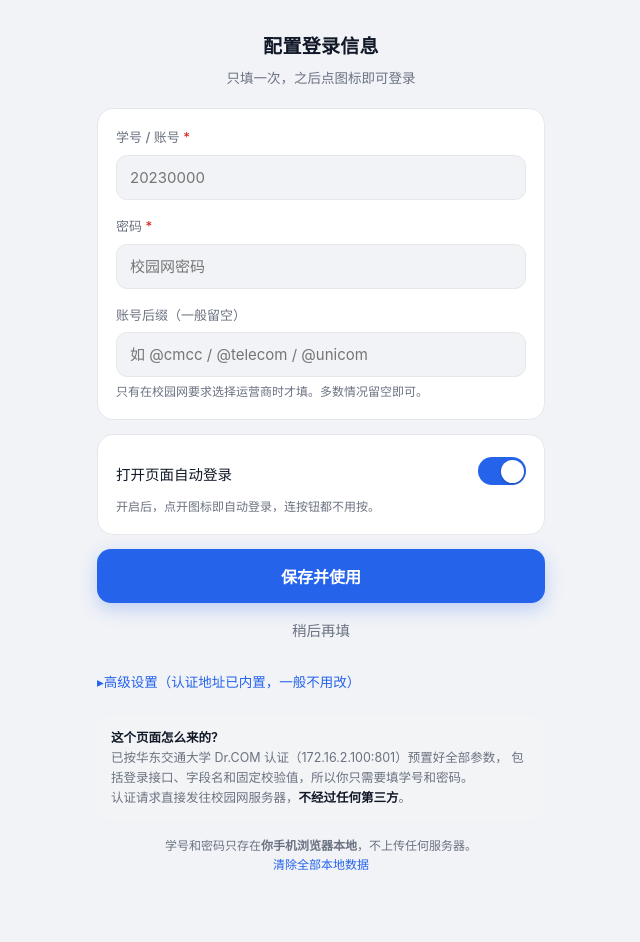
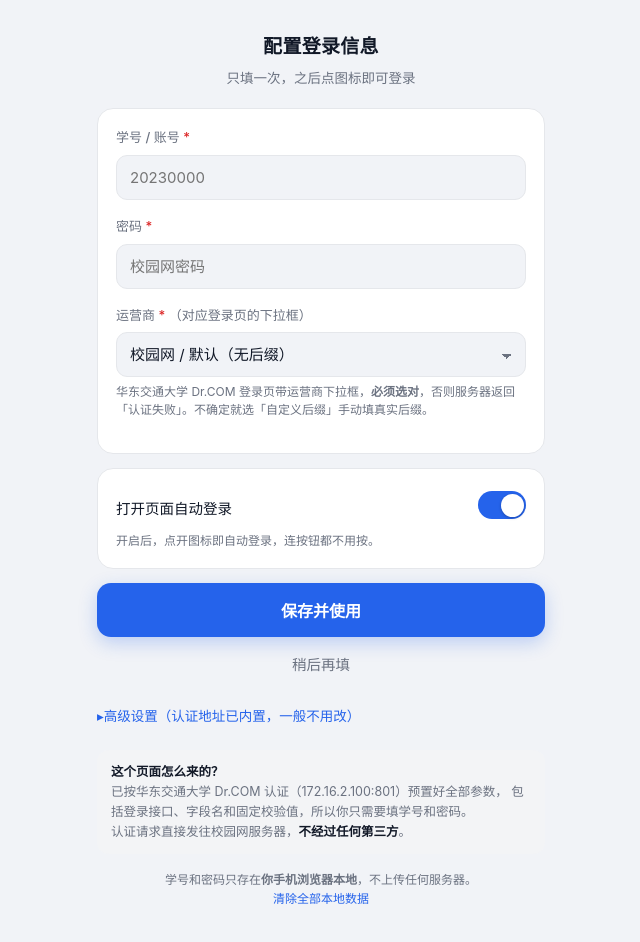
Before and after one commit to Winj1e/campus-wifi-login, a plain HTML site: page index.html in a window 1280 px wide. Both pictures are taken after a click on the button "修改配置". Shown: the whole page, without its empty margins (319-959 px from the left). Drawn offline with Linux system fonts and the light colour scheme.

Commit message:
fix: add ISP/operator dropdown (Dr.COM setISP suffix) to resolve auth failure

```diff
--- a/index.html
+++ b/index.html
@@ -165,9 +165,20 @@ details .body li{margin:4px 0}
         <input type="password" id="f_pass" placeholder="校园网密码" autocomplete="off">
       </div>
       <div class="field">
-        <label>账号后缀（一般留空）</label>
+        <label>运营商 <span class="req">*</span> <span style="font-weight:400;color:var(--sub)">（对应登录页的下拉框）</span></label>
+        <select id="f_isp" onchange="onIspChange()">
+          <option value="">校园网 / 默认（无后缀）</option>
+          <option value="@cmcc">中国移动</option>
+          <option value="@telecom">中国电信</option>
+          <option value="@unicom">中国联通</option>
+          <option value="__custom__">自定义后缀…</option>
+        </select>
+        <div class="hint" id="ispHint">华东交通大学 Dr.COM 登录页带运营商下拉框，<b>必须选对</b>，否则服务器返回「认证失败」。不确定就选「自定义后缀」手动填真实后缀。</div>
+      </div>
+      <div class="field" id="customWrap" style="display:none">
+        <label>自定义账号后缀</label>
         <input type="text" id="f_suffix" placeholder="如 @cmcc / @telecom / @unicom" autocomplete="off">
-        <div class="hint">只有在校园网要求选择运营商时才填。多数情况留空即可。</div>
+        <div class="hint">填登录页下拉框里对应选项背后的真实后缀（含 @ 符号，如果有的话）。</div>
       </div>
     </div>
 
@@ -239,6 +250,8 @@ var DEF = {
   passField: 'upass',
   /* 服务器 accountPrefix=1：账号前必须带终端类型前缀，手机 ,1, / 电脑 ,0, */
   prefix:    ',1,',
+  /* 运营商后缀：对应登录页「运营商」下拉框，选错服务器返回「认证失败」 */
+  isp:       '',
   extra:     '0MKKey=123456\nR1=0\nR2=\nR6=1\npara=00'
 };
 
@@ -307,6 +320,7 @@ function loadCfg(){
   try { c = JSON.parse(localStorage.getItem(KEY) || '{}'); } catch(e){ c = {}; }
   // 与默认值合并，新增字段自动补全
   for(var k in DEF){ if(!(k in c)) c[k] = DEF[k]; }
+  if(c.suffix && !c.isp) c.isp = '__custom__';   // 老用户曾手动填后缀 → 迁移到自定义
   return c;
 }
 function persist(){
@@ -351,6 +365,10 @@ function backToMain(){
 function fillCfg(){
   $('f_user').value      = cfg.user || '';
   $('f_pass').value      = cfg.pass || '';
+  // 运营商下拉
+  var ispVal = (cfg.isp === '__custom__') ? '__custom__' : (cfg.isp || '');
+  $('f_isp').value = ispVal;
+  $('customWrap').style.display = (ispVal === '__custom__') ? 'block' : 'none';
   $('f_suffix').value    = cfg.suffix || '';
   $('f_auto').checked    = cfg.auto !== false;
   $('f_loginUrl').value  = cfg.loginUrl;
@@ -359,6 +377,11 @@ function fillCfg(){
   $('f_passField').value = cfg.passField;
   $('f_extra').value     = cfg.extra;
   $('btnBack').textContent = cfg.user ? '返回' : '稍后再填';
+}
+function onIspChange(){
+  var v = $('f_isp').value;
+  $('customWrap').style.display = (v === '__custom__') ? 'block' : 'none';
+  if(v !== '__custom__') $('f_suffix').value = '';
 }
 function resetAdv(){
   cfg.loginUrl = DEF.loginUrl; cfg.checkUrl = DEF.checkUrl;
@@ -375,7 +398,9 @@ function saveCfg(){
 
   cfg.user      = user;
   cfg.pass      = pass;
-  cfg.suffix    = $('f_suffix').value.trim();
+  var ispVal = $('f_isp').value;
+  cfg.isp       = ispVal;
+  cfg.suffix    = (ispVal === '__custom__') ? $('f_suffix').value.trim() : '';
   cfg.auto      = $('f_auto').checked;
   cfg.loginUrl  = ($('f_loginUrl').value.trim()  || DEF.loginUrl);
   cfg.checkUrl  = ($('f_checkUrl').value.trim()  || DEF.checkUrl);
@@ -395,7 +420,9 @@ function buildBody(){
   /* 真实表单逻辑：DDDDD = accountPrefix + 学号 + tempAccountSuffix
      缺了前缀服务器会认不出账号（认证失败） */
   var pfx = (cfg.prefix === undefined || cfg.prefix === null) ? DEF.prefix : cfg.prefix;
-  pairs.push(enc(cfg.userField) + '=' + enc(pfx + (cfg.user || '') + (cfg.suffix || '')));
+  // 运营商后缀：下拉框选中的值直接拼到账号后面（与 Dr.COM setISP() 行为一致）
+  var suffix = (cfg.isp === '__custom__') ? (cfg.suffix || '') : (cfg.isp || '');
+  pairs.push(enc(cfg.userField) + '=' + enc(pfx + (cfg.user || '') + suffix));
   pairs.push(enc(cfg.passField) + '=' + enc(cfg.pass || ''));
   (cfg.extra || '').split('\n').forEach(function(line){
     var i = line.indexOf('=');
@@ -563,7 +590,8 @@ function refreshMain(){
     return;
   }
   $('btnLogin').textContent = '立即登录';
-  setStatus('账号 ' + esc(cfg.user + (cfg.suffix || '')));
+  var op = (cfg.isp === '__custom__') ? (cfg.suffix || '(未填后缀)') : (cfg.isp || '校园网(无后缀)');
+  setStatus('账号 ' + esc(cfg.user) + ' · 运营商 ' + esc(op));
   var tip = '<b>小提示：</b>在浏览器菜单里选「添加到主屏幕」，之后点桌面图标就能直接登录';
   if(cfg.lastLogin){
     var d = new Date(cfg.lastLogin);
```
